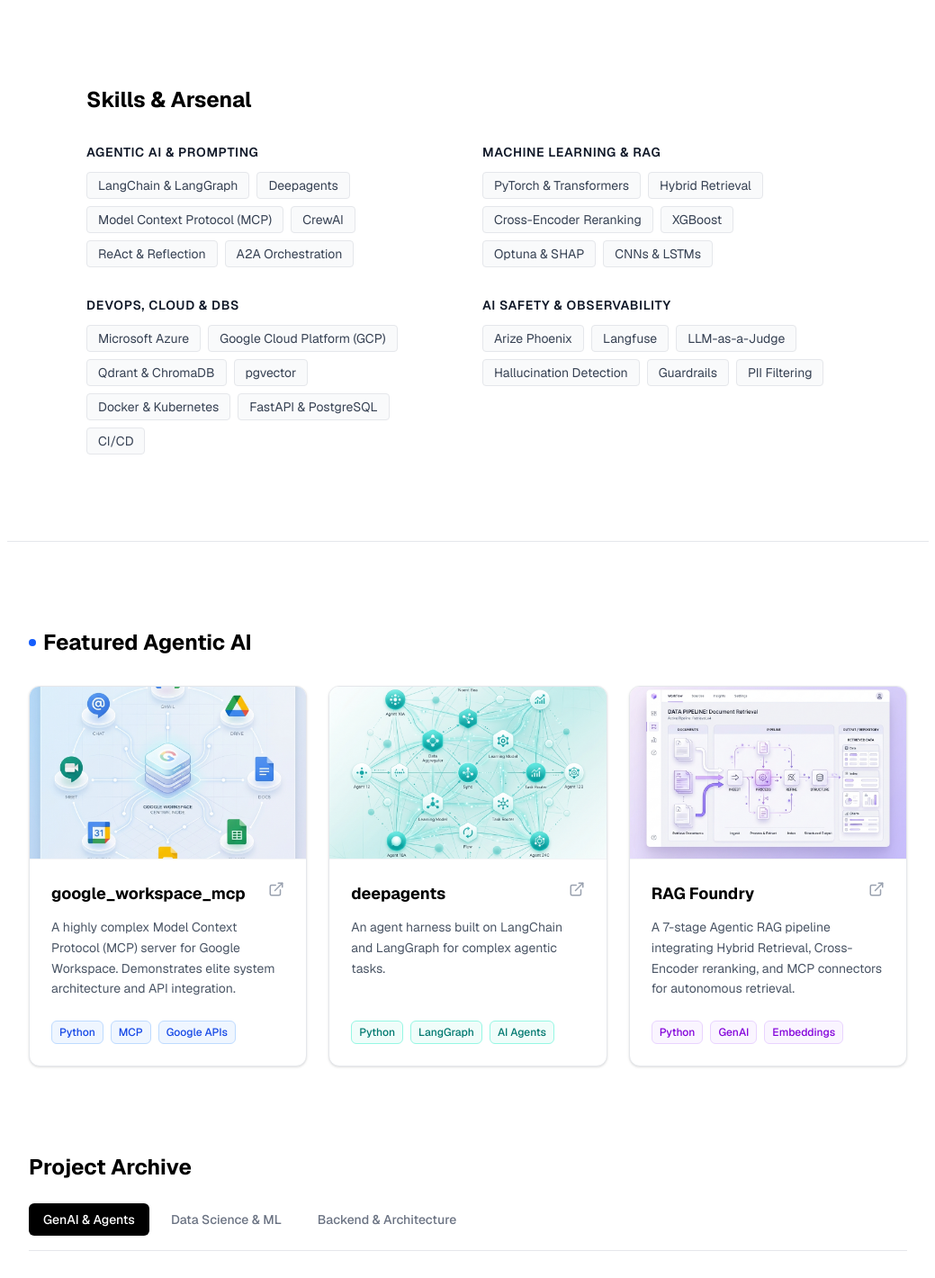
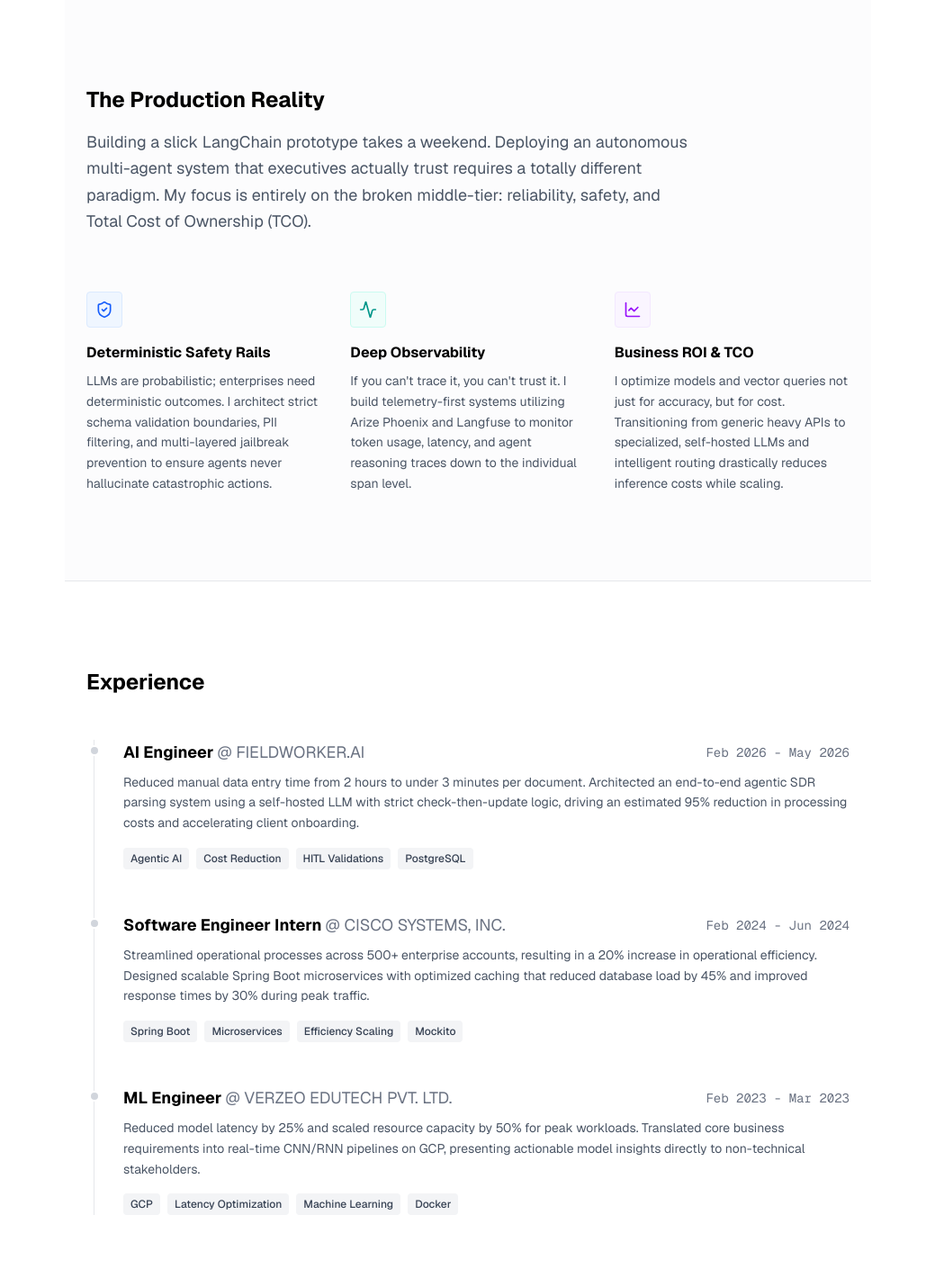
Before and after one commit to kaushikkumarkr/professional-portfolio, a Next.js app: page / in a window 1280 px wide. Shown: the part 748-2168 px from the top of the page at 90% size, without its empty margins (120-1159 px from the left). Built offline with nearby package versions, Linux system fonts and the light colour scheme.

Commit message:
feat: restructure portfolio to AI Architect narrative with focus on ROI and safety

```diff
--- a/src/app/page.tsx
+++ b/src/app/page.tsx
@@ -1,21 +1,24 @@
 import Navbar from "@/components/Navbar";
 import Hero from "@/components/Hero";
+import ProductionPhilosophy from "@/components/ProductionPhilosophy";
+import Experience from "@/components/Experience";
+import Projects from "@/components/Projects";
+import Perspectives from "@/components/Perspectives";
 import SkillsMatrix from "@/components/SkillsMatrix";
-import Projects from "@/components/Projects";
-import Experience from "@/components/Experience";
+import Education from "@/components/Education";
 import Footer from "@/components/Footer";
-
-import Education from "@/components/Education";
 
 export default function Home() {
   return (
     <>
       <Navbar />
-      <main className="flex min-h-screen flex-col items-center justify-between">
+      <main className="flex min-h-screen flex-col items-center justify-between bg-white text-black">
         <Hero />
+        <ProductionPhilosophy />
+        <Experience />
+        <Projects />
+        <Perspectives />
         <SkillsMatrix />
-        <Projects />
-        <Experience />
         <Education />
       </main>
       <Footer />
--- a/src/components/Experience.tsx
+++ b/src/components/Experience.tsx
@@ -6,22 +6,22 @@
     role: "AI Engineer",
     company: "FIELDWORKER.AI",
     duration: "Feb 2026 - May 2026",
-    description: "Architected an end-to-end agentic SDR parsing system using a self-hosted open-source LLM, reducing manual data entry time from hours to under 3 minutes per document. Designed human-in-the-loop (HITL) validation pipelines and enforced strict schema validations on agent operations.",
-    tags: ["Agentic AI", "LLMs", "Node.js", "PostgreSQL", "HITL"]
+    description: "Reduced manual data entry time from 2 hours to under 3 minutes per document. Architected an end-to-end agentic SDR parsing system using a self-hosted LLM with strict check-then-update logic, driving an estimated 95% reduction in processing costs and accelerating client onboarding.",
+    tags: ["Agentic AI", "Cost Reduction", "HITL Validations", "PostgreSQL"]
   },
   {
     role: "Software Engineer Intern",
     company: "CISCO SYSTEMS, INC.",
     duration: "Feb 2024 - Jun 2024",
-    description: "Developed scalable backend solutions for the CCW Renewals team, increasing operational efficiency by 20% across 500+ enterprise accounts. Implemented Spring Boot microservices with caching, improving response times by 30%. Achieved 95% test coverage using Mockito.",
-    tags: ["Spring Boot", "Microservices", "Java", "Mockito", "Backend"]
+    description: "Streamlined operational processes across 500+ enterprise accounts, resulting in a 20% increase in operational efficiency. Designed scalable Spring Boot microservices with optimized caching that reduced database load by 45% and improved response times by 30% during peak traffic.",
+    tags: ["Spring Boot", "Microservices", "Efficiency Scaling", "Mockito"]
   },
   {
     role: "ML Engineer",
     company: "VERZEO EDUTECH PVT. LTD.",
     duration: "Feb 2023 - Mar 2023",
-    description: "Developed real-time AI models using CNN and RNN for image classification and forecasting. Deployed containerized microservices on GCP with batch inference strategies, reducing latency by 25%.",
-    tags: ["CNN/RNN", "GCP", "Docker", "Machine Learning"]
+    description: "Reduced model latency by 25% and scaled resource capacity by 50% for peak workloads. Translated core business requirements into real-time CNN/RNN pipelines on GCP, presenting actionable model insights directly to non-technical stakeholders.",
+    tags: ["GCP", "Latency Optimization", "Machine Learning", "Docker"]
   }
 ];
 
--- /dev/null
+++ b/src/components/Perspectives.tsx
@@ -0,0 +1,71 @@
+"use client";
+import { motion } from "framer-motion";
+import { ArrowRight, BookOpen } from "lucide-react";
+import Link from "next/link";
+
+const articles = [
+  {
+    title: "Why Enterprise AI Projects Fail at the Deployment Phase",
+    snippet: "The gap between a Jupyter Notebook prototype and a production-ready agentic system is where 80% of corporate AI budgets go to die. Here is how focusing on deterministic guardrails and TCO changes the game.",
+    date: "May 2026",
+    readTime: "5 min read",
+    link: "#"
+  },
+  {
+    title: "The Broken Middle-Tier: Moving Beyond Basic RAG",
+    snippet: "Vector databases alone aren't enough. By implementing hybrid retrieval, cross-encoder reranking, and self-correcting agentic orchestration, we can solve the context-collapse problem in massive enterprise datasets.",
+    date: "April 2026",
+    readTime: "4 min read",
+    link: "#"
+  }
+];
+
+export default function Perspectives() {
+  return (
+    <section id="perspectives" className="py-24 border-t border-gray-200 bg-white">
+      <div className="max-w-4xl mx-auto px-6">
+        <motion.div
+          initial={{ opacity: 0, y: 20 }}
+          whileInView={{ opacity: 1, y: 0 }}
+          viewport={{ once: true }}
+          transition={{ duration: 0.5 }}
+          className="flex justify-between items-end mb-12"
+        >
+          <div>
+            <h2 className="text-2xl font-bold text-black flex items-center gap-2 mb-2">
+              <BookOpen size={24} className="text-purple-600" />
+              Strategic Perspectives
+            </h2>
+            <p className="text-gray-500 text-sm">Thoughts on architecture, AI safety, and product strategy.</p>
+          </div>
+        </motion.div>
+
+        <div className="grid grid-cols-1 gap-6">
+          {articles.map((article, idx) => (
+            <motion.div
+              key={idx}
+              initial={{ opacity: 0, y: 20 }}
+              whileInView={{ opacity: 1, y: 0 }}
+              viewport={{ once: true }}
+              transition={{ duration: 0.4, delay: idx * 0.1 }}
+              className="group border border-gray-200 rounded-xl p-6 hover:border-gray-300 transition-colors cursor-pointer"
+            >
+              <div className="flex justify-between items-start mb-4">
+                <span className="text-xs font-mono text-gray-400">{article.date} • {article.readTime}</span>
+              </div>
+              <h3 className="text-xl font-bold text-black mb-3 group-hover:text-blue-600 transition-colors">
+                {article.title}
+              </h3>
+              <p className="text-gray-600 text-sm leading-relaxed mb-6">
+                {article.snippet}
+              </p>
+              <div className="flex items-center text-sm font-medium text-black group-hover:text-blue-600 transition-colors">
+                Read Article <ArrowRight size={16} className="ml-2 transform group-hover:translate-x-1 transition-transform" />
+              </div>
+            </motion.div>
+          ))}
+        </div>
+      </div>
+    </section>
+  );
+}
--- /dev/null
+++ b/src/components/ProductionPhilosophy.tsx
@@ -0,0 +1,74 @@
+"use client";
+import { motion } from "framer-motion";
+import { ShieldCheck, Activity, LineChart } from "lucide-react";
+
+export default function ProductionPhilosophy() {
+  return (
+    <section id="philosophy" className="py-24 border-t border-gray-200 bg-gray-50/50">
+      <div className="max-w-4xl mx-auto px-6">
+        <motion.div
+          initial={{ opacity: 0, y: 20 }}
+          whileInView={{ opacity: 1, y: 0 }}
+          viewport={{ once: true }}
+          transition={{ duration: 0.5 }}
+          className="mb-16"
+        >
+          <h2 className="text-2xl font-bold mb-4 text-black">The Production Reality</h2>
+          <p className="text-lg text-gray-600 max-w-2xl leading-relaxed">
+            Building a slick LangChain prototype takes a weekend. Deploying an autonomous multi-agent system that executives actually trust requires a totally different paradigm. My focus is entirely on the broken middle-tier: reliability, safety, and Total Cost of Ownership (TCO).
+          </p>
+        </motion.div>
+
+        <div className="grid grid-cols-1 md:grid-cols-3 gap-8">
+          <motion.div
+            initial={{ opacity: 0, y: 20 }}
+            whileInView={{ opacity: 1, y: 0 }}
+            viewport={{ once: true }}
+            transition={{ duration: 0.5, delay: 0.1 }}
+            className="flex flex-col"
+          >
+            <div className="w-10 h-10 rounded bg-blue-50 border border-blue-100 flex items-center justify-center mb-4">
+              <ShieldCheck className="text-blue-600" size={20} />
+            </div>
+            <h3 className="text-md font-bold text-black mb-2">Deterministic Safety Rails</h3>
+            <p className="text-sm text-gray-600 leading-relaxed">
+              LLMs are probabilistic; enterprises need deterministic outcomes. I architect strict schema validation boundaries, PII filtering, and multi-layered jailbreak prevention to ensure agents never hallucinate catastrophic actions.
+            </p>
+          </motion.div>
+
+          <motion.div
+            initial={{ opacity: 0, y: 20 }}
+            whileInView={{ opacity: 1, y: 0 }}
+            viewport={{ once: true }}
+            transition={{ duration: 0.5, delay: 0.2 }}
+            className="flex flex-col"
+          >
+            <div className="w-10 h-10 rounded bg-teal-50 border border-teal-100 flex items-center justify-center mb-4">
+              <Activity className="text-teal-600" size={20} />
+            </div>
+            <h3 className="text-md font-bold text-black mb-2">Deep Observability</h3>
+            <p className="text-sm text-gray-600 leading-relaxed">
+              If you can&apos;t trace it, you can&apos;t trust it. I build telemetry-first systems utilizing Arize Phoenix and Langfuse to monitor token usage, latency, and agent reasoning traces down to the individual span level.
+            </p>
+          </motion.div>
+
+          <motion.div
+            initial={{ opacity: 0, y: 20 }}
+            whileInView={{ opacity: 1, y: 0 }}
+            viewport={{ once: true }}
+            transition={{ duration: 0.5, delay: 0.3 }}
+            className="flex flex-col"
+          >
+            <div className="w-10 h-10 rounded bg-purple-50 border border-purple-100 flex items-center justify-center mb-4">
+              <LineChart className="text-purple-600" size={20} />
+            </div>
+            <h3 className="text-md font-bold text-black mb-2">Business ROI & TCO</h3>
+            <p className="text-sm text-gray-600 leading-relaxed">
+              I optimize models and vector queries not just for accuracy, but for cost. Transitioning from generic heavy APIs to specialized, self-hosted LLMs and intelligent routing drastically reduces inference costs while scaling.
+            </p>
+          </motion.div>
+        </div>
+      </div>
+    </section>
+  );
+}
--- a/src/components/Projects.tsx
+++ b/src/components/Projects.tsx
@@ -9,24 +9,30 @@
 const featuredProjects = [
   {
     name: "google_workspace_mcp",
-    desc: "A highly complex Model Context Protocol (MCP) server for Google Workspace. Demonstrates elite system architecture and API integration.",
-    tags: ["Python", "MCP", "Google APIs"],
+    problem: "Fragmented Workspace data caused immense cross-functional friction.",
+    leap: "Engineered a unified Model Context Protocol (MCP) server architecture.",
+    outcome: "Enabled a 3x speedup in information retrieval for operational teams.",
+    tags: ["Python", "MCP", "Data Unification"],
     link: "https://github.com/kaushikkumarkr/google_workspace_mcp",
     image: "/images/mcp_project.png",
     color: "bg-blue-50 text-blue-700 border-blue-200"
   },
   {
-    name: "deepagents",
-    desc: "An agent harness built on LangChain and LangGraph for complex agentic tasks.",
-    tags: ["Python", "LangGraph", "AI Agents"],
-    link: "https://github.com/kaushikkumarkr/deepagents",
+    name: "Antigravit",
+    problem: "Unreliable, hallucinating analytics agents eroding executive trust.",
+    leap: "Built a 6-node deterministic LangGraph architecture with self-correcting SQL generation.",
+    outcome: "Achieved 100% routing accuracy and zero-data-exfiltration security.",
+    tags: ["LangGraph", "Deterministic AI", "Security"],
+    link: "https://github.com/kaushikkumarkr/Antigravit",
     image: "/images/deepagents_project.png",
     color: "bg-teal-50 text-teal-700 border-teal-200"
   },
   {
     name: "RAG Foundry",
-    desc: "A 7-stage Agentic RAG pipeline integrating Hybrid Retrieval, Cross-Encoder reranking, and MCP connectors for autonomous retrieval.",
-    tags: ["Python", "GenAI", "Embeddings"],
+    problem: "Enterprise context-collapse across disconnected knowledge bases.",
+    leap: "Integrated Hybrid Retrieval, Cross-Encoder reranking, and 6 custom guardrails.",
+    outcome: "Delivered 0.98 Relevancy on Ragas eval and mitigated hallucination risk entirely.",
+    tags: ["Python", "RAGAS", "AI Guardrails"],
     link: "https://github.com/kaushikkumarkr/RAG",
     image: "/images/rag_project.png",
     color: "bg-purple-50 text-purple-700 border-purple-200"
@@ -59,8 +65,6 @@
     id: "backend",
     label: "Backend & Architecture",
     projects: [
-      { name: "Antigravit", desc: "Deep and complex Python project showcasing production-grade autonomous applications.", tags: ["Python", "System Architecture"], link: "https://github.com/kaushikkumarkr/Antigravit" },
-      { name: "AlphaEdge", desc: "Massive architecture highlighting advanced backend and AI engineering skills.", tags: ["Python", "AI/Backend"], link: "https://github.com/kaushikkumarkr/AlphaEdge" },
       { name: "LedgerLens", desc: "Strongly documented, robust Python project for data and backend processing.", tags: ["Python", "Infrastructure"], link: "https://github.com/kaushikkumarkr/LedgerLens" },
       { name: "Ecom", desc: "Backend infrastructure for E-commerce applications.", tags: ["Python", "E-commerce"], link: "https://github.com/kaushikkumarkr/Ecom" },
       { name: "Quant-Deepagent", desc: "Quantitative finance research agent.", tags: ["Python", "Quant", "Agents"], link: "https://github.com/kaushikkumarkr/Quant-Deepagent" }
@@ -84,7 +88,7 @@
         >
           <h2 className="text-2xl font-bold mb-8 text-black flex items-center gap-2">
             <span className="w-2 h-2 rounded-full bg-blue-600"></span>
-            Featured Agentic AI
+            Featured Architecture
           </h2>
         </motion.div>
 
@@ -102,15 +106,17 @@
                 <Image src={project.image} alt={project.name} fill className="object-cover group-hover:scale-105 transition-transform duration-500" />
               </div>
               <div className="p-6 flex flex-col flex-grow">
-                <div className="flex justify-between items-start mb-3">
+                <div className="flex justify-between items-start mb-4">
                   <h3 className="text-lg font-bold text-black">{project.name}</h3>
                   <Link href={project.link} target="_blank" className="text-gray-400 hover:text-blue-600 transition-colors">
                     <ExternalLink size={18} />
                   </Link>
                 </div>
-                <p className="text-gray-600 text-sm flex-grow mb-6 leading-relaxed">
-                  {project.desc}
-                </p>
+                <div className="flex-grow mb-6 space-y-2">
+                  <p className="text-gray-600 text-sm leading-relaxed"><strong className="text-black">The Problem:</strong> {project.problem}</p>
+                  <p className="text-gray-600 text-sm leading-relaxed"><strong className="text-black">Technical Leap:</strong> {project.leap}</p>
+                  <p className="text-green-700 font-medium text-sm leading-relaxed"><strong className="text-black">Outcome:</strong> {project.outcome}</p>
+                </div>
                 <div className="flex flex-wrap gap-2 mt-auto">
                   {project.tags.map(tag => (
                     <span key={tag} className={`text-xs font-medium px-2 py-1 rounded-md border ${project.color}`}>
```
